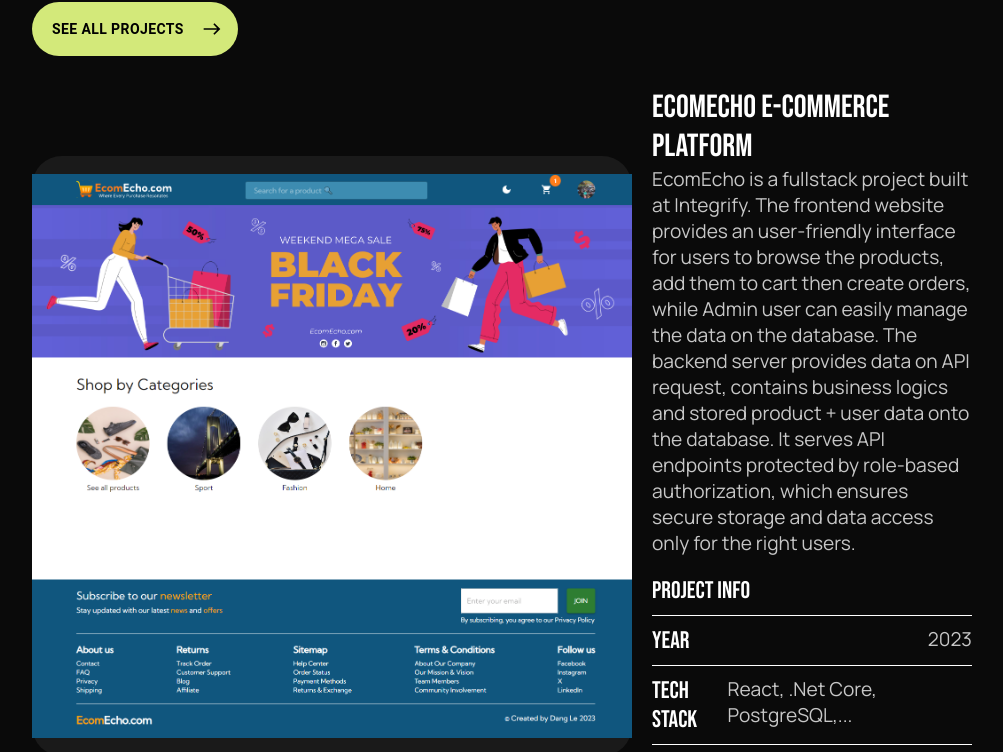
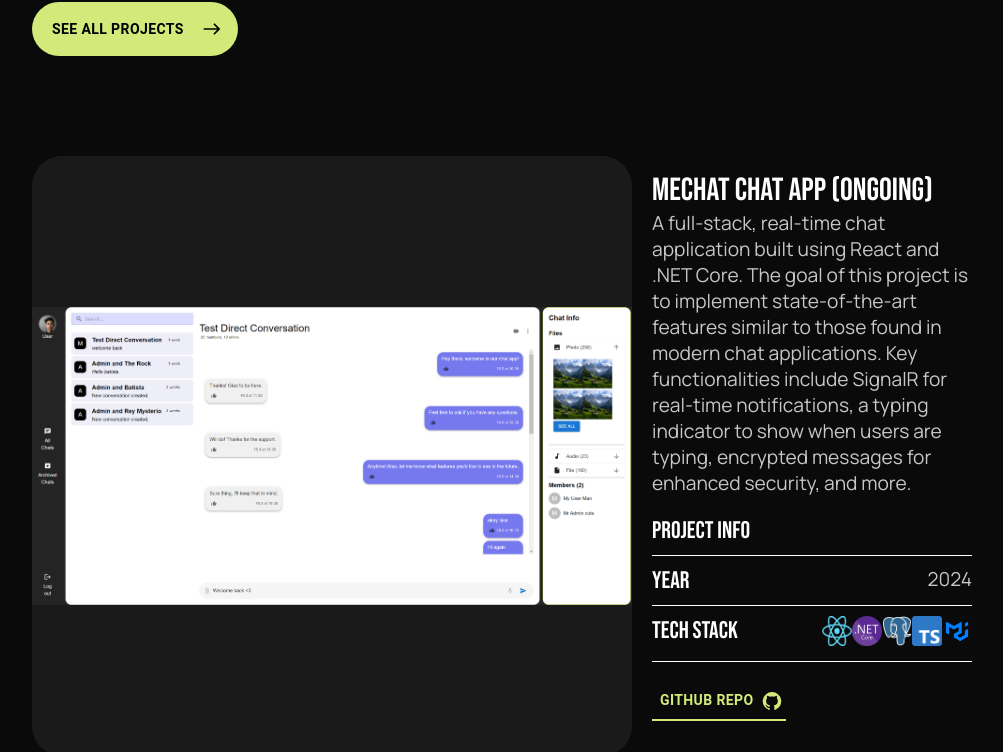
Before and after one commit to haidanglevn/portfolio2024, a React (Vite) app: page / in a window 1280 px wide. Shown: the part 963-1715 px from the top of the page, without its empty margins (128-1131 px from the left). Built offline with nearby package versions, Linux system fonts and the light colour scheme.

Commit message:
Add new project and show tech stack icon

```diff
--- a/src/ProjectsData.json
+++ b/src/ProjectsData.json
@@ -1,4 +1,34 @@
 [
+  {
+    "name": "MeChat Chat App (ongoing)",
+    "year": "2024",
+    "liveDemoLink": null,
+    "githubLink": "https://github.com/haidanglevn/mechat-frontend",
+    "description": "A full-stack, real-time chat application built using React and .NET Core. The goal of this project is to implement state-of-the-art features similar to those found in modern chat applications. Key functionalities include SignalR for real-time notifications, a typing indicator to show when users are typing, encrypted messages for enhanced security, and more.",
+    "techStack": [
+      {
+        "name": "React",
+        "icon": "/assets/icons/react.png"
+      },
+      {
+        "name": ".Net Core",
+        "icon": "/assets/icons/netcore.png"
+      },
+      {
+        "name": "PostgreSQL",
+        "icon": "/assets/icons/postgresql.png"
+      },
+      {
+        "name": "Typescript",
+        "icon": "/assets/icons/typescript.png"
+      },
+      {
+        "name": "Material UI",
+        "icon": "/assets/icons/mui.png"
+      }
+    ],
+    "images": ["/assets/mechat/mechat1.png"]
+  },
   {
     "name": "EcomEcho e-commerce platform",
     "year": "2023",
@@ -24,7 +54,7 @@
       },
       {
         "name": "Azure",
-        "icon": "/assets/icons/typescript.png"
+        "icon": "/assets/icons/azure.png"
       },
       {
         "name": "Material UI",
--- a/src/components/ProjectCard.jsx
+++ b/src/components/ProjectCard.jsx
@@ -18,6 +18,19 @@ function ProjectCard(project, index) {
       return (string += ",...");
     }
   }
+
+  function createTechStackIcon() {
+    return project.techStack.map((tech) => {
+      return (
+        <img
+          style={{ height: "30px", width: "30px" }}
+          src={tech.icon}
+          title={tech.name}
+        />
+      );
+    });
+  }
+
   return (
     <div className="project-card">
       <div className="project-card-img">
@@ -50,7 +63,7 @@ function ProjectCard(project, index) {
             sx={{ borderBottom: "1px solid white", padding: "10px 0" }}
           >
             <h4>Tech Stack</h4>
-            <p>{createTechStackString()}</p>
+            <div>{createTechStackIcon()}</div>
           </Stack>
         </Stack>
         <Stack
```
Also changed, not shown: public/assets/mechat/mechat1.png (added).
